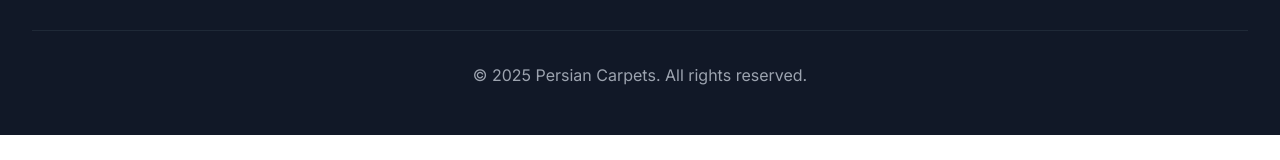
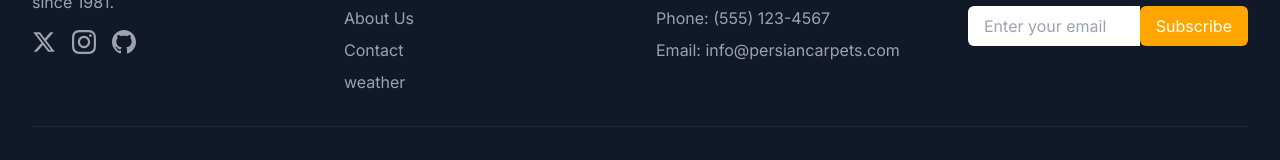
Before and after one commit to FuadModaresi/Luck-e-Shop, a Next.js app: page / in a window 1280 px wide. Shown: the part 2102-2262 px from the top of the page. Before the commit the page ends 2237 px from the top, so only its background shows below. Built offline with nearby package versions, Linux system fonts and the light colour scheme.

Commit message:
some changed on project structure

```diff
--- a/components/Footer.js
+++ b/app/components/Footer.js
@@ -95,7 +95,9 @@ const Footer = () => {
               <li><Link href="/products" className="text-gray-400 hover:text-white">Products</Link></li>
               <li><Link href="/about" className="text-gray-400 hover:text-white">About Us</Link></li>
               <li><Link href="/contact" className="text-gray-400 hover:text-white">Contact</Link></li>
+              <li><Link href="/weather" className="text-gray-400 hover:text-white">weather</Link></li>
             </ul>
+
           </div>
 
           <div>
--- a/app/layout.js
+++ b/app/layout.js
@@ -1,7 +1,7 @@
 import { Inter } from 'next/font/google'
 import './globals.css'
-import Navbar from '../components/Navbar'
-import Footer from '../components/Footer'
+import Navbar from './components/Navbar'
+import Footer from './components/Footer'
 
 const inter = Inter({ subsets: ['latin'] })
 
@@ -16,9 +16,11 @@ export default function RootLayout({ children }) {
       <body className={inter.className}>
         <div className="flex flex-col min-h-screen">
           <Navbar />
-          <main className="flex-grow">
-            {children}
-          </main>
+          <div className="pt-16">
+            <main className="flex-grow">
+              {children}
+            </main>
+          </div>
           <Footer />
         </div>
       </body>
--- a/app/page.js
+++ b/app/page.js
@@ -1,6 +1,6 @@
 import Link from 'next/link';
-import Navbar from '../components/Navbar';
-import Footer from '../components/Footer';
+import Navbar from './components/Navbar';
+import Footer from './components/Footer';
 
 const Home = () => {
   const carpets = [
```
Also changed, not shown: app/components/Navbar.js (renamed from components/Navbar.js).
